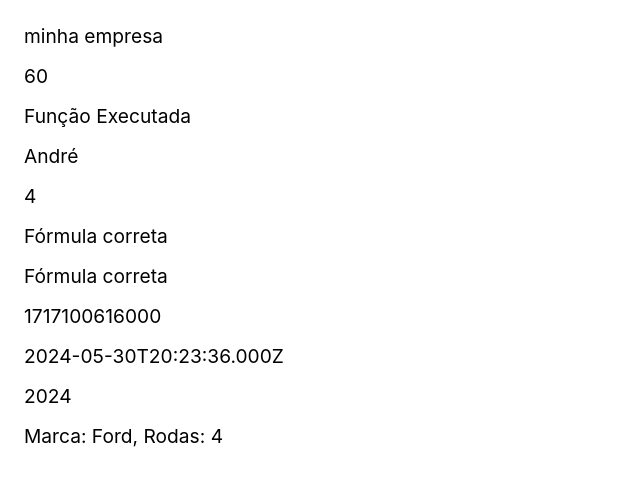
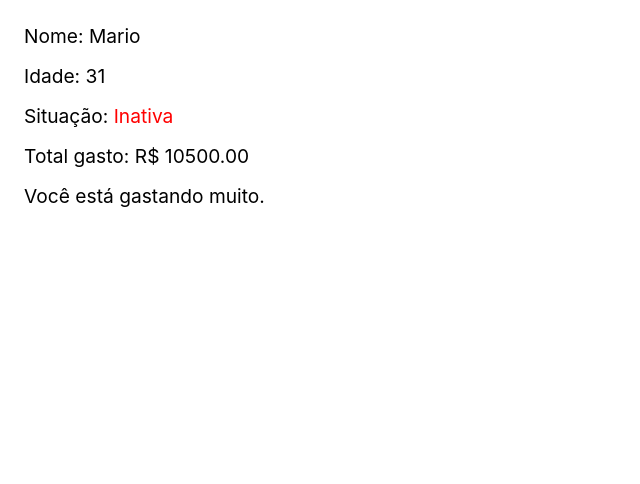
Before and after one commit to ByMaluf/Origamid_ReactJs, a React (Vite) app in the folder Criação de um WebApp em React.Js/vite-project/: page / in a window 1280 px wide. Shown: the top 484 px of the page, without its empty margins (0-640 px from the left). Built offline with nearby package versions, Linux system fonts and the light colour scheme.

Commit message:
Exercício JSX - uma das forma de se fazer

```diff
--- a/Criação de um WebApp em React.Js/vite-project/src/App.jsx
+++ b/Criação de um WebApp em React.Js/vite-project/src/App.jsx
@@ -1,36 +1,47 @@
+// Mostre os dados da aplicação, como aprensetado no vídeo
+// Não utilize CSS externo, use o style para mudar as cores
+// Se a situação estiver ativa pinte de verde, inativa vermelho
+// Se o gasto for maior que 10000 mostre uma mensagem
+const luana = {
+  cliente: 'Luana',
+  idade: 27,
+  compras: [
+    { nome: 'Notebook', preco: 'R$ 2500' },
+    { nome: 'Geladeira', preco: 'R$ 3000' },
+    { nome: 'Smartphone', preco: 'R$ 1500' },
+  ],
+  ativa: true,
+};
+
+const mario = {
+  cliente: 'Mario',
+  idade: 31,
+  compras: [
+    { nome: 'Notebook', preco: 'R$ 2500' },
+    { nome: 'Geladeira', preco: 'R$ 3000' },
+    { nome: 'Smartphone', preco: 'R$ 1500' },
+    { nome: 'Guitarra', preco: 'R$ 3500' },
+  ],
+  ativa: false,
+};
+
 const App = () => {
-  function meuNome() {
-    return 'André';
-  }
+  const dados = mario;
+  let totalGasto = 0;
 
-  function quadrado(x) {
-    return x * x;
-  }
+  return <div>
 
-  const carro = {
-    rodas: 4,
-    marca: 'Ford',
-  };
-
-  return (
-    <div>
-      <p>{'MINHA EMPRESA'.toLowerCase()}</p>
-      <p>{30 * 2}</p>
-      <p>{true}</p>
-      <p>{undefined}</p> {/* valores Undefined não são renderizados */}
-      <p>{(() => 'Função Executada')()}</p>
-      <p>{meuNome()}</p>
-      <p>{quadrado(2)}</p>
-      <p>{quadrado(2) === 4 ? 'Fórmula correta' : 'Fórmula incorreta'}</p>
-      <p>{quadrado(2) === 4 && 'Fórmula correta'}</p>
-      <p>{Date.now()}</p>
-      <p>{new Date().toISOString()}</p>
-      <p>{new Date().getFullYear()}</p>
-      <p>
-        Marca: {carro.marca}, Rodas: {carro.rodas}
-      </p>
-    </div>
-  );
+    <p>Nome: {dados.cliente}</p>
+    <p>Idade: {dados.idade}</p>
+    <p>Situação: <span style={dados.ativa ? { color: 'green' } : { color: 'red' }}>{dados.ativa ? 'Ativa' : 'Inativa'}</span>
+    </p>
+    <p>Total gasto: {dados.compras.map((valor) => {
+      let precos = valor.preco
+      let precosFormatados = +precos.replace('R$ ', '')
+      totalGasto = totalGasto + precosFormatados
+    })} R$ {totalGasto.toFixed(2)}</p>
+    {totalGasto > 10000 ? <p>Você está gastando muito.</p> : ''}
+  </div>;
 };
 
 export default App;
```
Also changed, not shown: Criação de um WebApp em React.Js/vite-project/src/AppExpressoes.jsx (added, +36 -0 lines).
